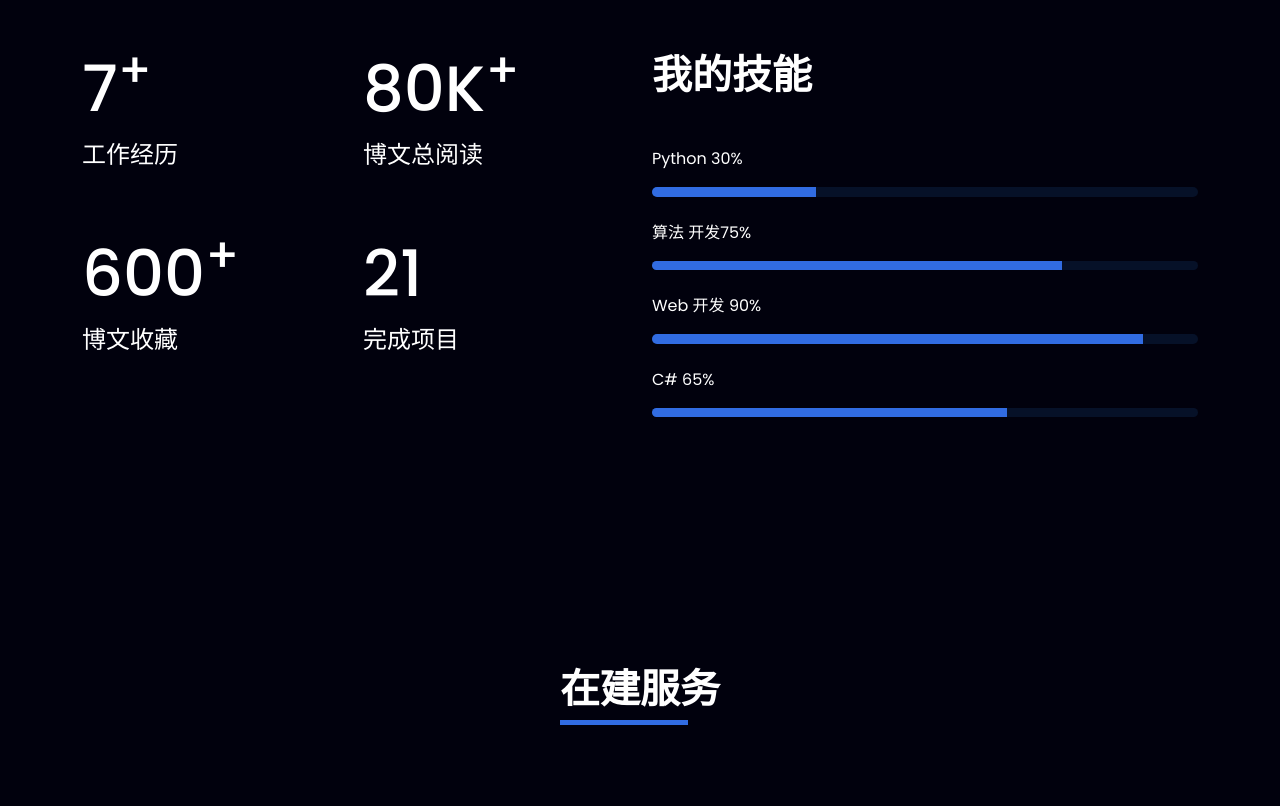
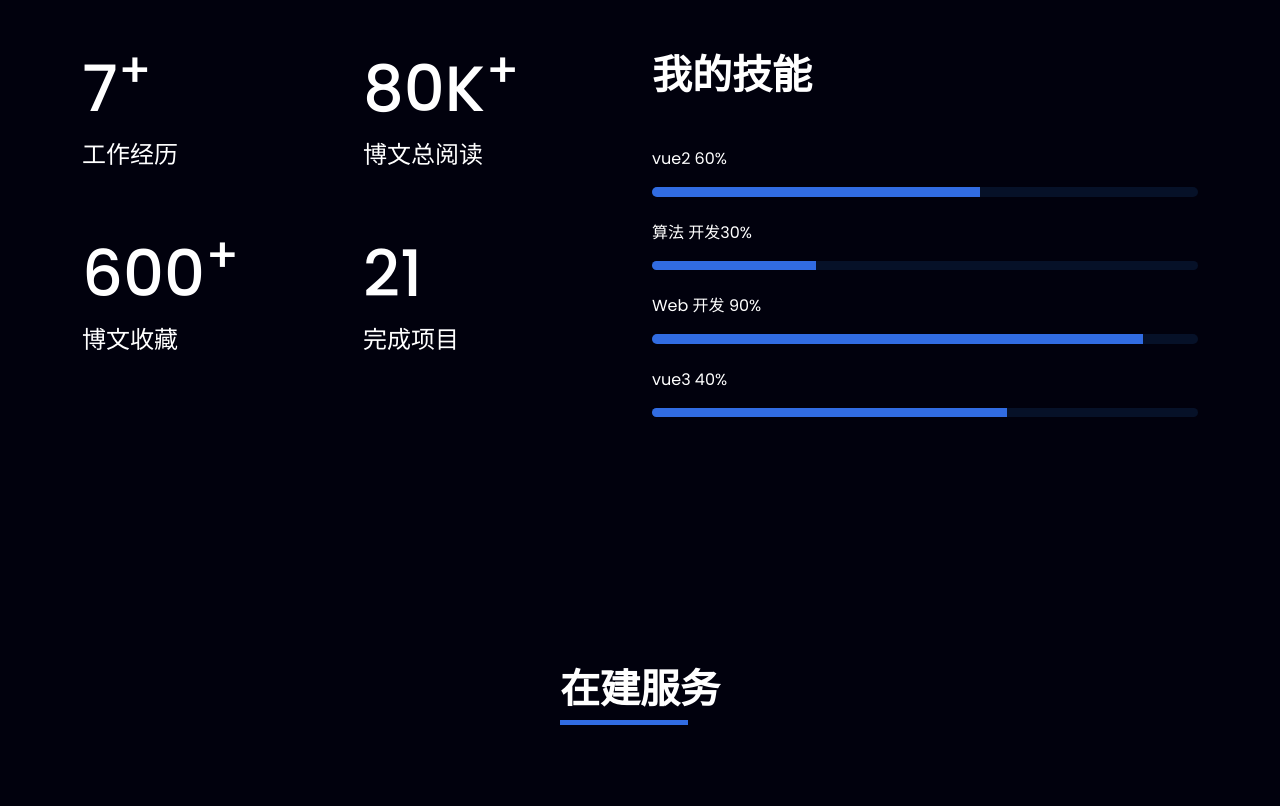
Before and after one commit to L-chuanqi/my-blog, a plain HTML site: page index.html in a window 1280 px wide. Shown: the part 1661-2467 px from the top of the page. Drawn offline with Linux system fonts and the light colour scheme; animation ran at ten frames a second.

Commit message:
更改技能描述

```diff
--- a/index.html
+++ b/index.html
@@ -184,17 +184,17 @@
           <div class="skills_container">
             <!--Progress Bar START-->
             <div class="mb-4">
-              <label class="mb-3 fs-6">Python 30%</label>
+              <label class="mb-3 fs-6">vue2 60%</label>
               <div class="progress">
-                <div class="progress-bar progress-bar-loadAnimation" data-percent="30" style="width: 0%;" role="progressbar" aria-valuenow="30" aria-valuemin="0" aria-valuemax="100"></div>
+                <div class="progress-bar progress-bar-loadAnimation" data-percent="60" style="width: 0%;" role="progressbar" aria-valuenow="60" aria-valuemin="0" aria-valuemax="100"></div>
               </div>
             </div>
             <!--Progress Bar END-->
             <!--Progress Bar START-->
             <div class="mb-4">
-              <label class="mb-3 fs-6">算法 开发75%</label>
+              <label class="mb-3 fs-6">算法 开发30%</label>
               <div class="progress">
-                <div class="progress-bar progress-bar-loadAnimation" data-percent="75" style="width: 0%;" role="progressbar" aria-valuenow="75" aria-valuemin="0" aria-valuemax="100"></div>
+                <div class="progress-bar progress-bar-loadAnimation" data-percent="30" style="width: 0%;" role="progressbar" aria-valuenow="30" aria-valuemin="0" aria-valuemax="100"></div>
               </div>
             </div>
             <!--Progress Bar END-->
@@ -208,9 +208,9 @@
             <!--Progress Bar END-->
             <!--Progress Bar START-->
             <div class="mb-4">
-              <label class="mb-3 fs-6">C# 65%</label>
+              <label class="mb-3 fs-6">vue3 40%</label>
               <div class="progress">
-                <div class="progress-bar progress-bar-loadAnimation" data-percent="65" style="width: 0%;" role="progressbar" aria-valuenow="95" aria-valuemin="0" aria-valuemax="100"></div>
+                <div class="progress-bar progress-bar-loadAnimation" data-percent="65" style="width: 0%;" role="progressbar" aria-valuenow="40" aria-valuemin="0" aria-valuemax="100"></div>
               </div>
             </div>
             <!--Progress Bar END-->
@@ -373,7 +373,7 @@
         <div class="col-md-6 col-lg-4 grid-item"> <a href="static/picture/portfolio6.jpg" class="portfolio-item portfolio-image underline_animation text-reset">
           <div class="portfolio-thumbnail"> <img src="static/picture/portfolio6.jpg" class="img-fluid img-grayTransition" alt=""> </div>
           <div class="portfolio-description my-3">
-            <h3 class="fs-5 underline_text fw-bold d-inline-block">三亚留照</h3>
+            <h3 class="fs-5 underline_text fw-bold d-inline-block">玉龙雪山</h3>
             <span class="d-block fw-light small-font-size"></span> </div>
           </a> </div>
         <!--Masonry Grid Item END-->
```
